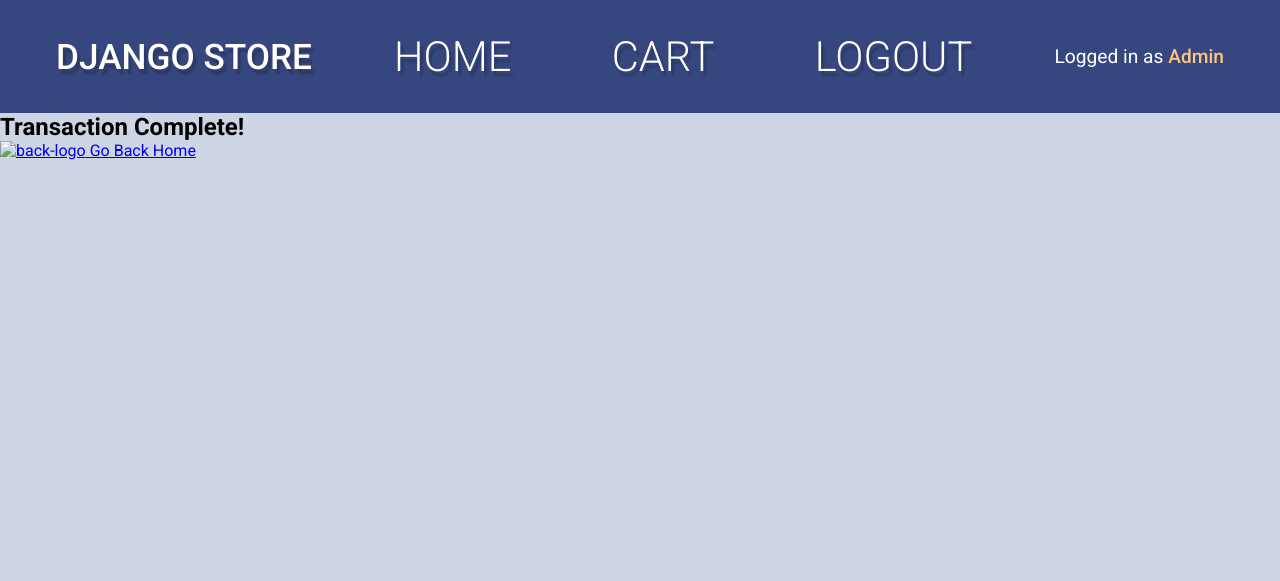
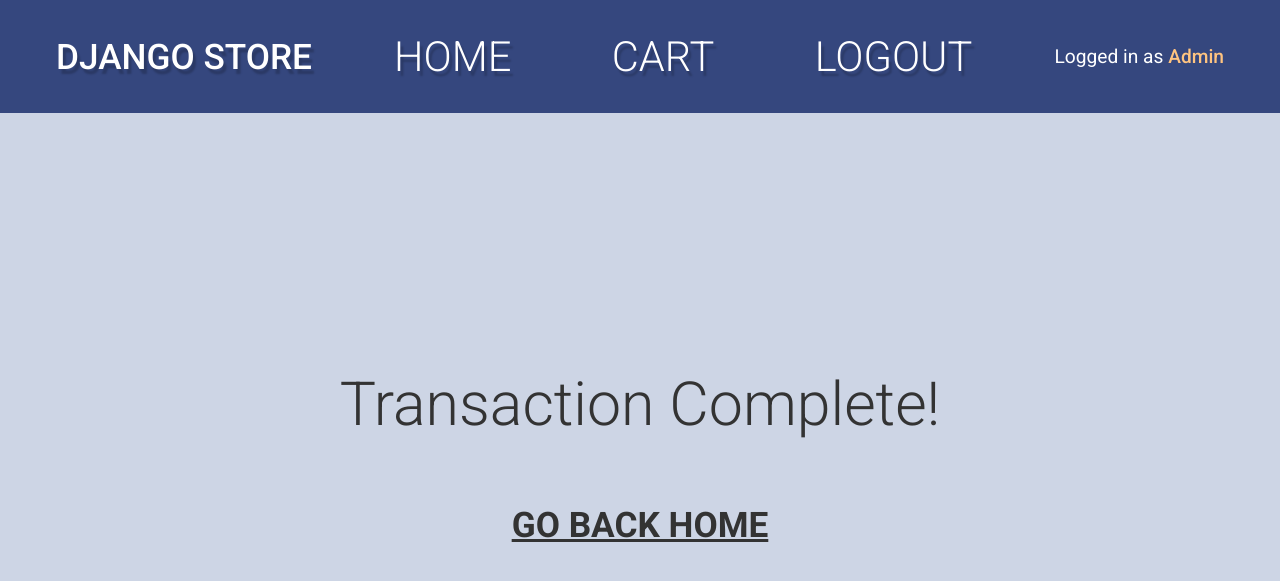
Before and after one commit to RGomes98/LearningPython, a Django app: page /finish-transaction/ in a window 1280 px wide. Shown: the top 581 px of the page. Run offline with Django 4.2, Linux system fonts and the light colour scheme; a user stored in the database is signed in; data comes from the database, SQL or seed files in the repository; both versions use the stored data as it was after the commit; tables that the repository leaves empty hold one stand-in row (values such as "Sample post"); data that the repository does not hold is empty.

Commit message:
Update styles

```diff
--- a/DjangoStore/main/templates/main/finish.html
+++ b/DjangoStore/main/templates/main/finish.html
@@ -1,11 +1,8 @@
-{% extends 'index.html' %} {% load static %} {% block content %}
+{% extends 'index.html' %} {% block content %}
 <main class="finish_container">
   <section class="finish_wrapper">
     <h1 class="finish_heading">Transaction Complete!</h1>
-    <a class="finish_link" href="{% url 'home' %}">
-      <img class="back_logo" src="" alt="back-logo" />
-      Go Back Home</a
-    >
+    <a class="finish_link" href="{% url 'home' %}">Go Back Home</a>
   </section>
 </main>
 {% endblock %}
--- a/DjangoStore/main/templates/main/login.html
+++ b/DjangoStore/main/templates/main/login.html
@@ -4,9 +4,9 @@
     {% csrf_token %}
     <span class="form_heading">Login</span>
     <p class="form_label">Username</p>
-    <input class="form_input" type="text" name="username" />
+    <input required class="form_input" type="text" name="username" />
     <p class="form_label">Password</p>
-    <input class="form_input" type="password" name="password" />
+    <input required class="form_input" type="password" name="password" />
     <button class="form_button">Login</button>
   </form>
 </main>
--- a/DjangoStore/main/views.py
+++ b/DjangoStore/main/views.py
@@ -17,14 +17,14 @@ def registerPage(request):
     register_form = UserCreationForm()
 
     if user.is_authenticated:
-        redirect("home")
+        return redirect("home")
 
     if request.method == "POST":
         new_user = UserCreationForm(request.POST)
 
         if new_user.is_valid():
             new_user.save()
-            redirect("login")
+            return redirect("login")
         else:
             return render(request, "main/error.html", {"error_message": new_user.errors})
 
@@ -35,7 +35,7 @@ def loginPage(request):
     user = request.user
 
     if user.is_authenticated:
-        redirect("home")
+        return redirect("home")
 
     if request.method == "POST":
         username = request.POST["username"]
@@ -105,7 +105,7 @@ def checkoutPage(request):
     PURCHASE_TAX_AMMOUNT = 2
     SUBTOTAL = 0
 
-    cart_products = cart.product_set.all().order_by("-quantity")
+    cart_products = cart.product_set.all().order_by("-quantity", "-price")
 
     for i in range(len(cart_products)):
         cart_products[i].multiplied_price = cart_products[i].price * cart_products[i].quantity
@@ -207,12 +207,12 @@ def removeQuantity(request, id):
 def finishTransactionPage(request):
     try:
         cart_id = request.user.cart.id
-        cart = Product.objects.filter(belongs_to=cart_id)
+        cart_products = Product.objects.filter(belongs_to=cart_id)
     except:
         return redirect("home")
 
-    if cart.count():
-        cart.delete()
+    if cart_products.count():
+        cart_products.delete()
         return render(request, "main/finish.html", {})
     else:
         return redirect("cart")
--- a/DjangoStore/static/stylesheets/global.css
+++ b/DjangoStore/static/stylesheets/global.css
@@ -206,7 +206,7 @@ body {
 }
 
 .product_price {
-  font-weight: 300;
+  font-weight: 400;
   font-size: var(--md-text);
 }
 
@@ -270,10 +270,11 @@ body {
   display: flex;
   max-width: 20rem;
   min-width: 20rem;
+  align-items: center;
   position: relative;
   border-radius: 0.3rem;
   flex-direction: column;
-  justify-content: space-between;
+  justify-content: space-around;
   background-color: var(--white-clr);
   box-shadow: var(--subtle-box-shadow);
 }
@@ -297,11 +298,14 @@ body {
 .actions_wrapper {
   width: 100%;
   display: flex;
+  padding: 0 0.2rem;
   align-items: center;
   justify-content: space-between;
 }
 
 .remove_link {
+  display: flex;
+  align-items: center;
   text-decoration: none;
 }
 
@@ -333,6 +337,8 @@ body {
 }
 
 .add_link {
+  display: flex;
+  align-items: center;
   text-decoration: none;
 }
 
@@ -343,8 +349,11 @@ body {
 }
 
 .delete_link {
+  top: 1rem;
   right: 1rem;
+  display: flex;
   position: absolute;
+  align-items: center;
 }
 
 .delete_logo {
@@ -361,7 +370,8 @@ body {
 }
 
 .count {
-  font-weight: 500;
+  font-weight: 600;
+  text-decoration: underline;
 }
 
 .cart_checkout {
@@ -475,6 +485,7 @@ body {
   justify-content: center;
   color: var(--white-clr);
   font-size: var(--md-text);
+  box-shadow: var(--subtle-box-shadow);
   background-color: var(--dark-blue-clr);
 }
 
@@ -503,6 +514,7 @@ body {
 .checkout_product_image {
   width: 8rem;
   height: auto;
+  object-fit: contain;
 }
 
 .checkout_product_info {
@@ -552,3 +564,79 @@ body {
   font-weight: 600;
   color: var(--black-fnt-clr);
 }
+
+.finish_container {
+  display: flex;
+  margin-top: 16rem;
+  align-items: center;
+  justify-content: center;
+}
+
+.finish_wrapper {
+  display: flex;
+  align-items: center;
+  flex-direction: column;
+}
+
+.finish_heading {
+  font-weight: 300;
+  margin-bottom: 1rem;
+  color: var(--black-fnt-clr);
+  font-size: var(--xbg-heading);
+}
+
+.finish_link {
+  font-weight: 700;
+  margin-top: 3rem;
+  text-transform: uppercase;
+  font-size: var(--bg-text);
+  color: var(--black-fnt-clr);
+}
+
+.error_container {
+  display: flex;
+  margin-top: 10rem;
+  text-align: center;
+  align-items: center;
+  justify-content: center;
+}
+
+.error_wrapper {
+  width: 80%;
+  display: flex;
+  align-items: center;
+  flex-direction: column;
+}
+
+.error_heading {
+  font-weight: 300;
+  margin-bottom: 1rem;
+  color: var(--black-fnt-clr);
+  font-size: var(--bg-heading);
+}
+
+.error_heading:not(:has(.errorlist)) {
+  margin-top: 7rem;
+}
+
+.error_heading .errorlist {
+  font-weight: 400;
+  text-transform: uppercase;
+}
+
+.errorlist {
+  margin: 1rem 0;
+}
+
+.error_heading .errorlist li .errorlist {
+  font-weight: 300;
+  text-transform: none;
+}
+
+.error_link {
+  font-weight: 700;
+  margin-top: 3rem;
+  text-transform: uppercase;
+  font-size: var(--bg-text);
+  color: var(--black-fnt-clr);
+}
```
Also changed, not shown: DjangoStore/main/templates/main/error.html (+2 -5 lines), DjangoStore/db.sqlite3.
